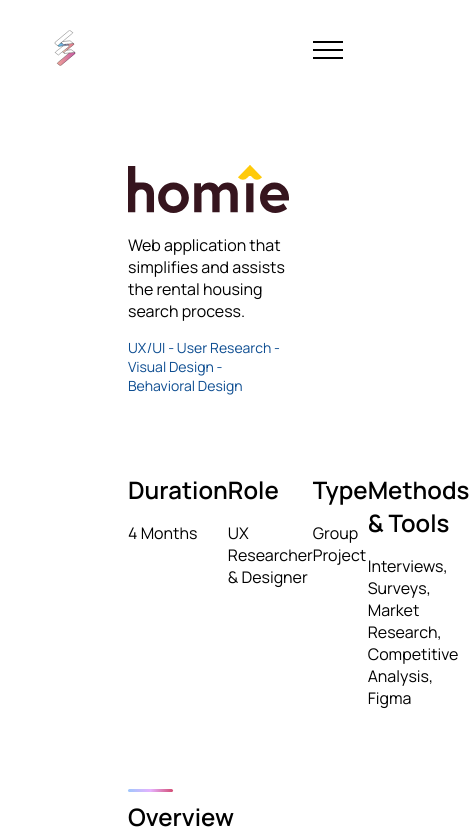
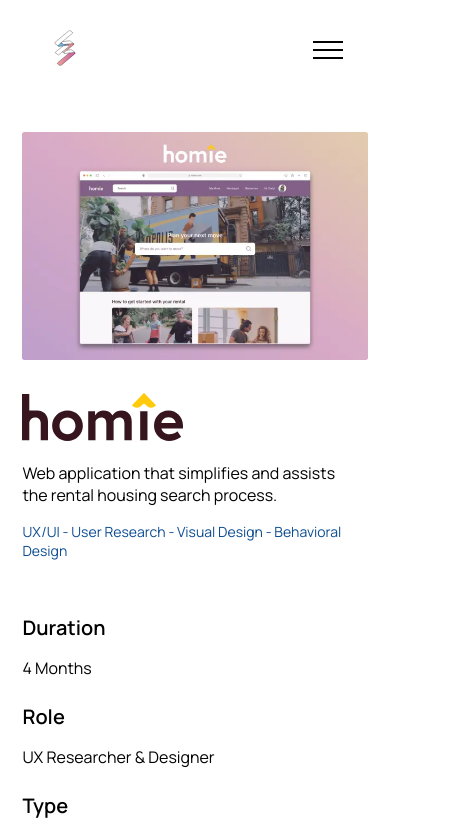
Before and after one commit to Elimists/sash-portfolio, a Next.js app: page /project/homie in a window 390 px wide. Shown: the top 838 px of the page, 469 px wide, since content can reach past the window. Built offline with nearby package versions, Linux system fonts and the light colour scheme.

Commit message:
Updated styling on mobile.

```diff
--- a/pages/project/homie.js
+++ b/pages/project/homie.js
@@ -3,7 +3,7 @@
 import Link from 'next/link'
 import EnlargeImage from '../../components/EnlargeImage'
 import { useEffect, useState } from 'react'
-
+import useScrolledDown from '../../hooks/useScrolledDown'
 
 /** Assets related to project - Homie */
 import styles from '../../styles/Homie.module.css'
@@ -38,6 +38,16 @@
 export default function Homie(){
     const [showModal, setShowModal] = useState(false)
     const [imageSource, setImageSource] = useState(null)
+
+    const isScrolled = useScrolledDown()
+
+
+    function scrollToTheTop() {
+        window.scrollTo({
+            top: 0,
+            behavior: 'smooth'
+        })
+    }
 
     function handleImageEnlarging(imageSource) {
         setImageSource(imageSource)
@@ -77,6 +87,7 @@
                     <p>Web application that simplifies and assists the rental housing search process.</p>
                     <p>UX/UI - User Research - Visual Design - Behavioral Design</p>
                 </div>
+
                 <Image
                     src={HomieImg}
                     height={430}
@@ -647,6 +658,7 @@
                 </div>
             </section>
         </div>
+            {(isScrolled) ? <div tabIndex="0" role="button" className={styles.go_top_button} onClick={() => scrollToTheTop()} onKeyDown={(e) => handleOnEnterPressToTop(e)}>&uarr;</div> : null}
         </>
     )
 }
--- a/styles/Homie.module.css
+++ b/styles/Homie.module.css
@@ -162,3 +162,66 @@
     background: rgb(159, 199, 252);
     background: linear-gradient(90deg, rgba(159, 199, 252, 1) 0%, rgba(230, 177, 254, 1) 50%, rgba(211, 77, 116, 1) 100%);
 }
+.go_top_button{
+    position: fixed;
+    bottom: 20px;
+    width: 50px;
+    text-align: center;
+    right: 40px;
+    background-color: var(--color-text);
+    color: var(--color-background);
+    font-size: 26px;
+    padding: 0.4rem;
+    border-radius: 6px;
+    cursor: pointer;
+}
+@media (max-width: 1000px) {
+    .container {
+        margin: 1rem 2.5rem;/*Spacing outside the container. Left and right*/
+    }
+}
+
+@media (max-width: 750px){
+    .container{
+        margin: 0 1.4rem;
+    }
+
+    .homie_top{
+        flex-direction: column-reverse !important;
+    }
+    .homie_top > div{
+        margin-top: 2rem;
+    }
+
+    .synopsis{
+        justify-content: flex-start;
+        flex-wrap: wrap;
+    }
+    .synopsis > div{
+        margin-top: 0.5rem;
+        width: 100%;
+    }
+    .synopsis > div > h3{
+        font-size: 20px;
+    }
+
+    .container>section {
+        display: flex;
+        flex-direction: column;
+        margin: 2rem 0;
+        /*Spacing between sections*/
+    }
+
+    .other_projects>div:nth-child(3) {
+        display: flex;
+        justify-content: space-evenly;
+        flex-direction: column;
+        align-items: center;
+        text-align: center;
+        margin-top: 2rem;
+        padding: 2rem;
+        border-radius: 5px;
+        background: rgb(159, 199, 252);
+        background: linear-gradient(45deg, rgba(159, 199, 252, 0.3) 0%, rgba(230, 177, 254, 0.3) 50%, rgba(211, 77, 116, 0.3) 100%);
+    }
+}
```
